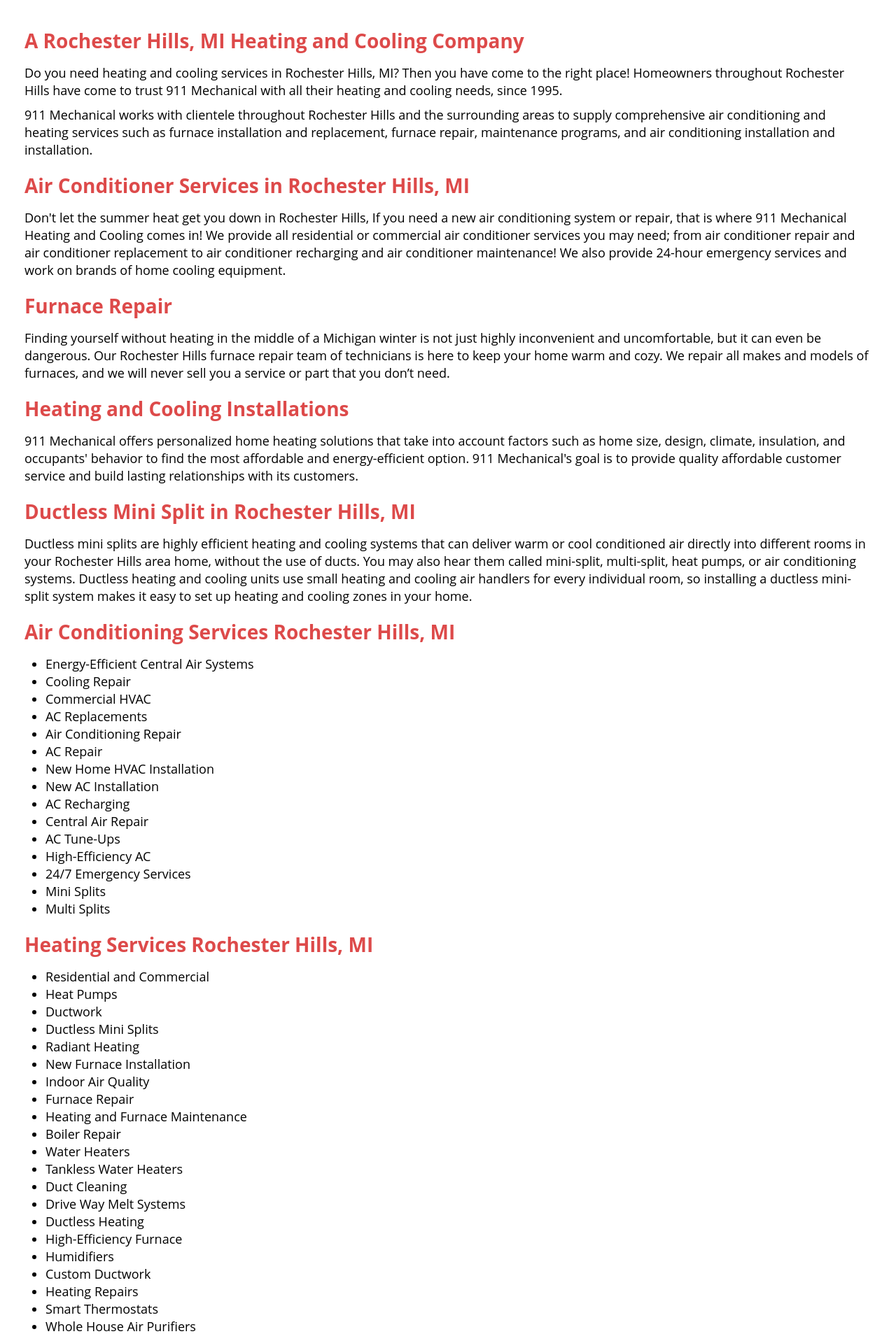
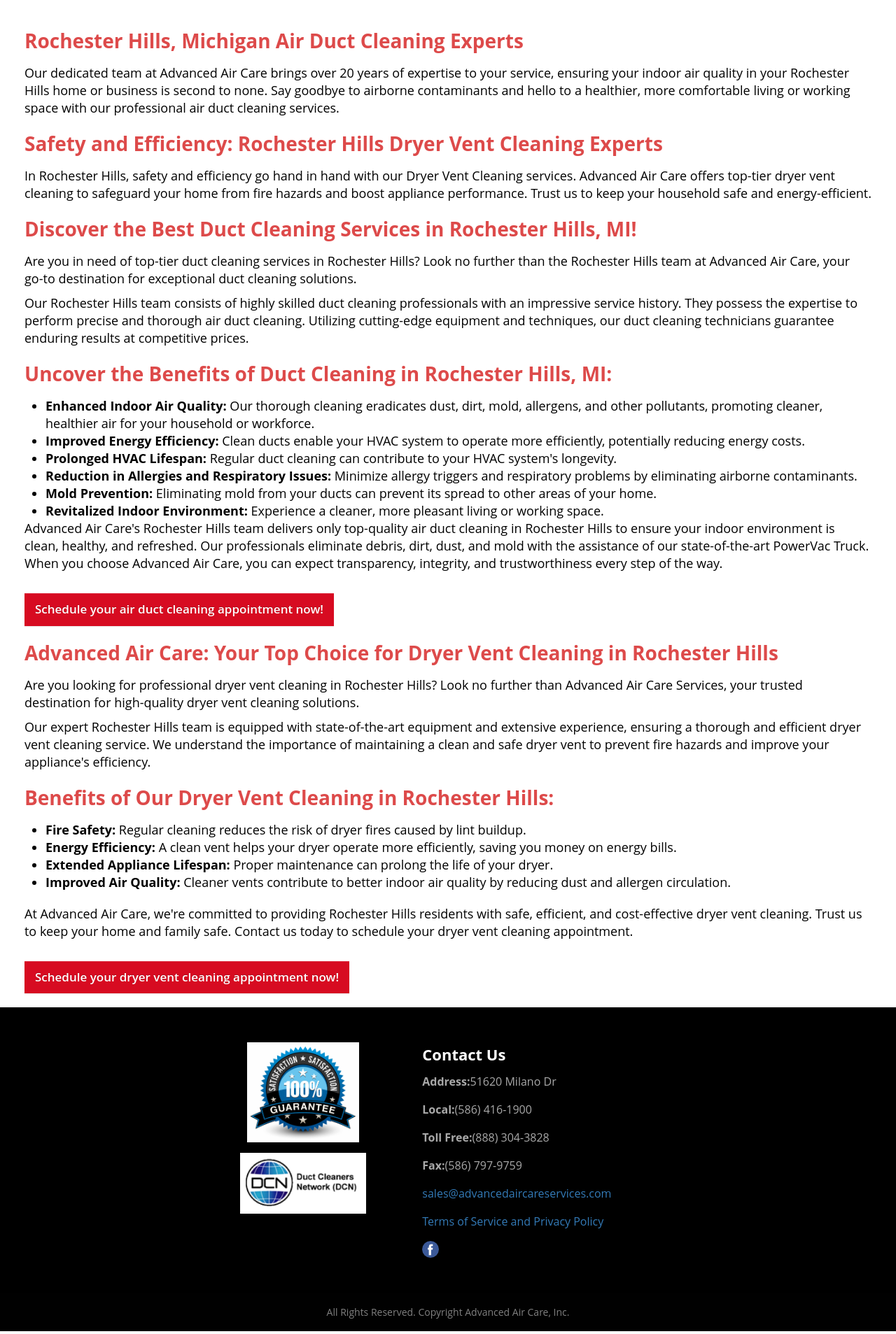
Before and after one commit to AbubakarCinnova/aircare, a PHP site: page /service-area/rochester-hills.php in a window 1280 px wide. Shown: the part 145-2052 px from the top of the page at 70% size. Run offline with PHP 8.4, Linux system fonts and the light colour scheme; some libraries are stand-ins or nearby versions.

Commit message:
Update rochester-hills.php

```diff
--- a/service-area/rochester-hills.php
+++ b/service-area/rochester-hills.php
@@ -1,18 +1,15 @@
 <?php include_once('../header.php') ?>
-<title>Furnace Repair Rochester Hills, MI | AC Repair| HVAC Rochester Hills, MI| 911 Mechanical Heating &amp; Cooling </title>
+<title>Rochester Hills, Michigan Air Duct and Dryer Vent Cleaning Services</title>
 
 
-<meta name="description" content= " Do you need heating and cooling services in Rochester Hills, MI? Then you have come to the right place! Homeowners throughout Rochester Hills have come to trust 911 Mechanical with all their heating and cooling needs, since 1995.   " />
 
 
-<meta name="keywords" content=" Heating, Cooling, Heating, Air conditioning, HVAC, Heating &amp; Cooling, Air conditioning, Furnace, Rochester Hills, MI, new home HVAC, air conditioning repair, central air repair, furnace repair, ductless mini split." />
+<meta name="description"
+    content=" Elevate indoor air quality and safety in
+
+Rochester Hills with our expert air duct and dryer vent cleaning services. Breathe easier and protect your home. Contact us today!">
 
 
-<meta name="rating" content="general" />
-<meta name="revisit-after" content="3 days" />
-<meta name="robots" content="index, follow" />
-<meta name="classification" content=" Furnace, Heating, Cooling, Heating &amp; Air conditioning, Heating &amp; Cooling, Air conditioning, Furnace, HVAC Rochester Hills, MI" />
-<meta name="author" content="MG" />
 
 
 <?php include_once('../menu.php') ?>
@@ -29,118 +26,118 @@
                         <div class="row">
                             <div class="col-lg-12">
 
-                                <h2>A Rochester Hills, MI Heating and Cooling Company</h2>
+                                <h2>Rochester Hills, Michigan Air Duct Cleaning Experts</h2>
 
+                                <p>Our dedicated team at Advanced Air Care brings over 20 years of expertise to your
+                                    service, ensuring your indoor air
+                                    quality in your Rochester Hills home or business is second to none. Say goodbye to
+                                    airborne contaminants and hello
+                                    to a healthier, more comfortable living or working space with our professional air
+                                    duct cleaning services.</p>
 
-                                <p>Do you need heating and cooling services in Rochester Hills, MI? Then you have come
-                                    to
-                                    the right place! Homeowners throughout Rochester Hills have come to trust 911
-                                    Mechanical with all their heating and cooling needs, since 1995.</p>
+                                <h2>Safety and Efficiency: Rochester Hills Dryer Vent Cleaning Experts</h2>
 
+                                <p>In Rochester Hills, safety and efficiency go hand in hand with our Dryer Vent
+                                    Cleaning services. Advanced Air Care
+                                    offers top-tier dryer vent cleaning to safeguard your home from fire hazards and
+                                    boost appliance performance.
+                                    Trust us to keep your household safe and energy-efficient.</p>
 
-                                <p> 911 Mechanical works with clientele throughout Rochester Hills and the surrounding
-                                    areas to supply comprehensive air conditioning and heating services such as furnace
-                                    installation and replacement, furnace repair, maintenance programs, and air
-                                    conditioning
-                                    installation and installation.</p>
+                                <h2>Discover the Best Duct Cleaning Services in Rochester Hills, MI!</h2>
 
+                                <p>Are you in need of top-tier duct cleaning services in Rochester Hills? Look no
+                                    further than the Rochester Hills team
+                                    at Advanced Air Care, your go-to destination for exceptional duct cleaning
+                                    solutions.</p>
 
-                                <h2>Air Conditioner Services in Rochester Hills, MI</h2>
-                                <p>Don't let the summer heat get you down in Rochester Hills, If you need a new air
-                                    conditioning system or repair, that is where 911 Mechanical Heating and Cooling
-                                    comes
-                                    in! We provide all residential or commercial air conditioner services you may need;
-                                    from
-                                    air conditioner repair and air conditioner replacement to air conditioner recharging
-                                    and
-                                    air conditioner maintenance! We also provide 24-hour emergency services and work on
-                                    brands of home cooling equipment.</p>
+                                <p>Our Rochester Hills team consists of highly skilled duct cleaning professionals with
+                                    an impressive service history.
+                                    They possess the expertise to perform precise and thorough air duct cleaning.
+                                    Utilizing cutting-edge equipment and
+                                    techniques, our duct cleaning technicians guarantee enduring results at competitive
+                                    prices.</p>
 
+                                <h2>Uncover the Benefits of Duct Cleaning in Rochester Hills, MI:</h2>
 
-                                <h2>Furnace Repair</h2>
-                                <p>Finding yourself without heating in the middle of a Michigan winter is not just
-                                    highly
-                                    inconvenient and uncomfortable, but it can even be dangerous. Our Rochester Hills
-                                    furnace repair team of technicians is here to keep your home warm and cozy. We
-                                    repair
-                                    all makes and models of furnaces, and we will never sell you a service or part that
-                                    you
-                                    don’t need.</p>
+                                <ul>
+                                    <li><strong>Enhanced Indoor Air Quality:</strong> Our thorough cleaning eradicates
+                                        dust, dirt, mold, allergens, and
+                                        other pollutants, promoting cleaner, healthier air for your household or
+                                        workforce.</li>
+                                    <li><strong>Improved Energy Efficiency:</strong> Clean ducts enable your HVAC system
+                                        to operate more efficiently,
+                                        potentially reducing energy costs.</li>
+                                    <li><strong>Prolonged HVAC Lifespan:</strong> Regular duct cleaning can contribute
+                                        to your HVAC system's longevity.
+                                    </li>
+                                    <li><strong>Reduction in Allergies and Respiratory Issues:</strong> Minimize allergy
+                                        triggers and respiratory
+                                        problems by eliminating airborne contaminants.</li>
+                                    <li><strong>Mold Prevention:</strong> Eliminating mold from your ducts can prevent
+                                        its spread to other areas of your
+                                        home.</li>
+                                    <li><strong>Revitalized Indoor Environment:</strong> Experience a cleaner, more
+                                        pleasant living or working space.
+                                    </li>
+                                </ul>
 
+                                <p>Advanced Air Care's Rochester Hills team delivers only top-quality air duct cleaning
+                                    in Rochester Hills to ensure
+                                    your indoor environment is clean, healthy, and refreshed. Our professionals
+                                    eliminate debris, dirt, dust, and mold
+                                    with the assistance of our state-of-the-art PowerVac Truck. When you choose Advanced
+                                    Air Care, you can expect
+                                    transparency, integrity, and trustworthiness every step of the way.</p>
 
-                                <h2>Heating and Cooling Installations</h2>
-                                <p>911 Mechanical offers personalized home heating solutions that take into account
-                                    factors
-                                    such as home size, design, climate, insulation, and occupants' behavior to find the
-                                    most
-                                    affordable and energy-efficient option. 911 Mechanical's goal is to provide quality
-                                    affordable customer service and build lasting relationships with its customers.</p>
+                                <br>
 
+                                <a href="<?php echo $base_url ?>/contact-us.php"
+                                    class="btn btn-warning service-btn">Schedule your air duct cleaning
+                                    appointment now!</a>
+                                <br>
 
-                                <h2>Ductless Mini Split in Rochester Hills, MI</h2>
-                                <p>Ductless mini splits are highly efficient heating and cooling systems that can
-                                    deliver
-                                    warm or cool conditioned air directly into different rooms in your Rochester Hills
-                                    area
-                                    home, without the use of ducts. You may also hear them called mini-split,
-                                    multi-split,
-                                    heat pumps, or air conditioning systems. Ductless heating and cooling units use
-                                    small
-                                    heating and cooling air handlers for every individual room, so installing a ductless
-                                    mini-split system makes it easy to set up heating and cooling zones in your home.
+                                <h2>Advanced Air Care: Your Top Choice for Dryer Vent Cleaning in Rochester Hills</h2>
+
+                                <p>Are you looking for professional dryer vent cleaning in Rochester Hills? Look no
+                                    further than Advanced Air Care
+                                    Services, your trusted destination for high-quality dryer vent cleaning solutions.
                                 </p>
 
-                                <h2> Air Conditioning Services Rochester Hills, MI</h2>
+                                <p>Our expert Rochester Hills team is equipped with state-of-the-art equipment and
+                                    extensive experience, ensuring a
+                                    thorough and efficient dryer vent cleaning service. We understand the importance of
+                                    maintaining a clean and safe
+                                    dryer vent to prevent fire hazards and improve your appliance's efficiency.</p>
+
+                                <h2>Benefits of Our Dryer Vent Cleaning in Rochester Hills:</h2>
+
                                 <ul>
-                                    <li>Energy-Efficient Central Air Systems</li>
-                                    <li>Cooling Repair</li>
-                                    <li>Commercial HVAC</li>
-                                    <li>AC Replacements</li>
-                                    <li>Air Conditioning Repair</li>
-                                    <li>AC Repair</li>
-                                    <li>New Home HVAC Installation</li>
-                                    <li>New AC Installation</li>
-                                    <li>AC Recharging</li>
-                                    <li>Central Air Repair</li>
-                                    <li>AC Tune-Ups</li>
-                                    <li>High-Efficiency AC</li>
-                                    <li>24/7 Emergency Services</li>
-                                    <li>Mini Splits </li>
-                                    <li>Multi Splits</li>
+                                    <li><strong>Fire Safety:</strong> Regular cleaning reduces the risk of dryer fires
+                                        caused by lint buildup.</li>
+                                    <li><strong>Energy Efficiency:</strong> A clean vent helps your dryer operate more
+                                        efficiently, saving you money on
+                                        energy bills.</li>
+                                    <li><strong>Extended Appliance Lifespan:</strong> Proper maintenance can prolong the
+                                        life of your dryer.</li>
+                                    <li><strong>Improved Air Quality:</strong> Cleaner vents contribute to better indoor
+                                        air quality by reducing dust
+                                        and allergen circulation.</li>
                                 </ul>
-                                <h2>Heating Services Rochester Hills, MI</h2>
-                                <ul>
-                                    <li>Residential and Commercial</li>
-                                    <li>Heat Pumps</li>
-                                    <li>Ductwork</li>
-                                    <li>Ductless Mini Splits</li>
-                                    <li>Radiant Heating</li>
-                                    <li>New Furnace Installation</li>
-                                    <li>Indoor Air Quality</li>
-                                    <li>Furnace Repair</li>
-                                    <li>Heating and Furnace Maintenance</li>
-                                    <li>Boiler Repair</li>
-                                    <li>Water Heaters</li>
-                                    <li>Tankless Water Heaters</li>
-                                    <li>Duct Cleaning</li>
-                                    <li>Drive Way Melt Systems</li>
-                                    <li>Ductless Heating</li>
-                                    <li>High-Efficiency Furnace</li>
-                                    <li>Humidifiers</li>
-                                    <li>Custom Ductwork</li>
-                                    <li>Heating Repairs</li>
-                                    <li>Smart Thermostats</li>
-                                    <li>Whole House Air Purifiers</li>
-                                    <li>Dual Fuel Systems</li>
-                                    <li>Whole House Dehumidifiers</li>
-                                    <li>Heating Installation</li>
-                                    <li>Heating Repair</li>
-                                </ul>
+
                                 <br>
 
-                                <p>911 Mechanical is your local Heating and HVAC Installation Expert in Rochester Hills, Michigan.</p>
+                                <p>At Advanced Air Care, we're committed to providing Rochester Hills residents with
+                                    safe, efficient, and
+                                    cost-effective dryer vent cleaning. Trust us to keep your home and family safe.
+                                    Contact us today to schedule your
+                                    dryer vent cleaning appointment.</p>
 
+                                <br>
 
+                                <a href="<?php echo $base_url ?>/contact-us.php"
+                                    class="btn btn-warning service-btn">Schedule your dryer vent cleaning
+                                    appointment now!</a>
+                                <br>
 
                             </div>
                         </div>
```
